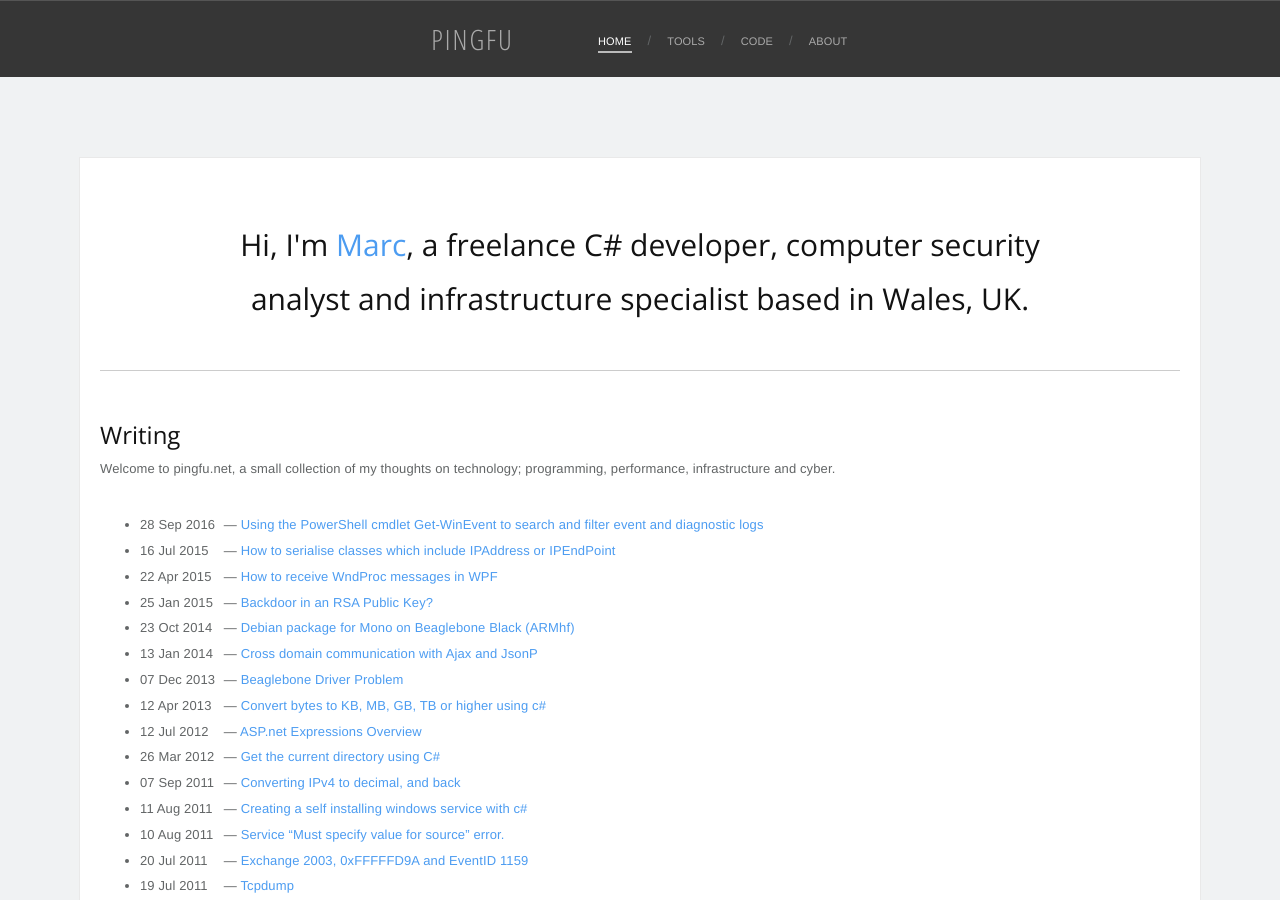
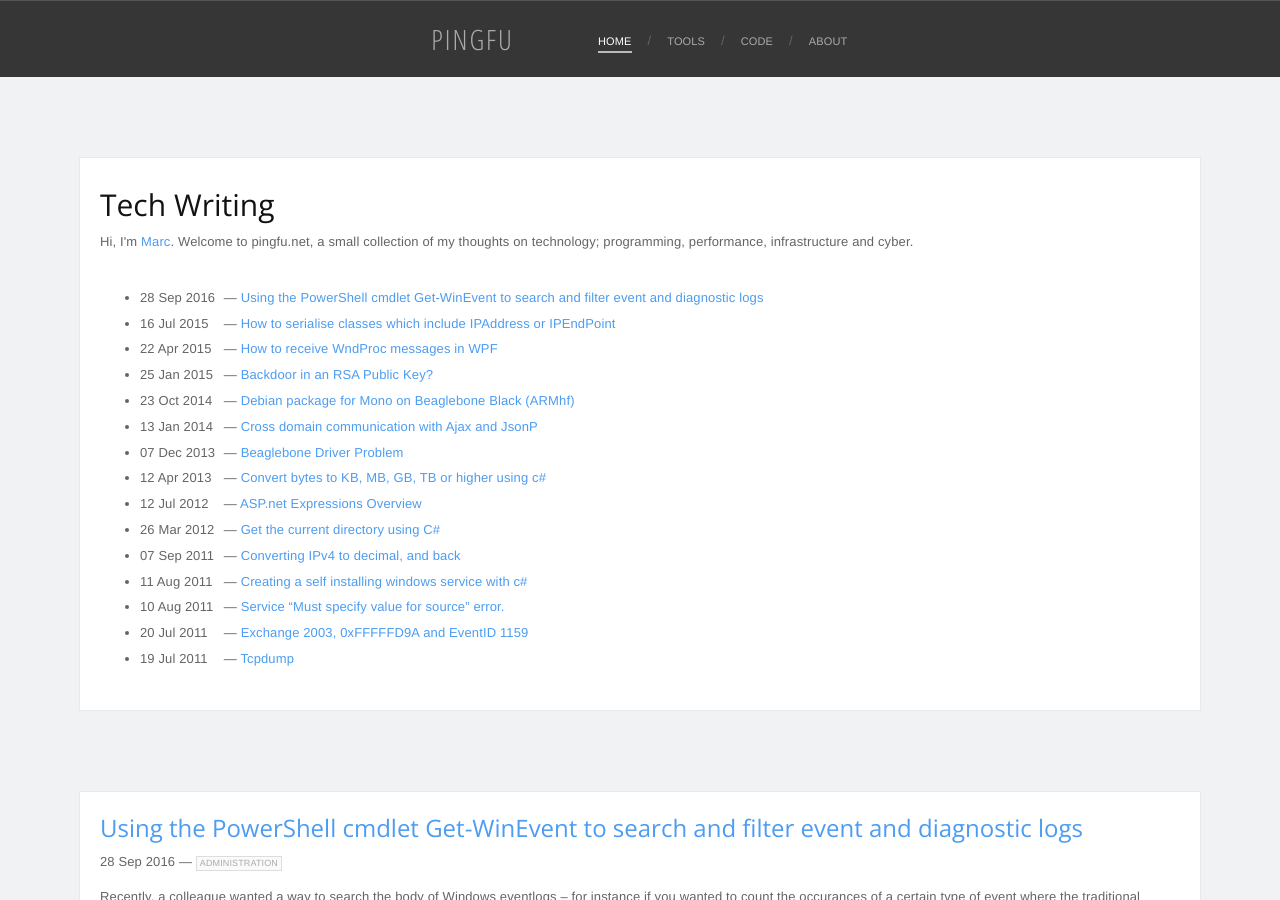
Before and after one commit to pingfu/pingfu.github.io, a Jekyll site: the page built from index.html, in a window 1280 px wide and 900 px high. Built offline with Jekyll 4.4.1, drawn with Linux system fonts in a browser that asks for light colours; nearby versions of some CDN libraries.

Commit message:
trimmed more fat from index.html

```diff
--- a/index.html
+++ b/index.html
@@ -8,15 +8,9 @@
 
 <section class="boxed">
 
-	<h1 id="about-me" class="text-align-center">
-		Hi, I'm <a href="./about" target="_blank">Marc</a>, a freelance C# developer, computer security analyst and infrastructure specialist based in Wales, UK.
-	</h1>
+	<h1>Tech Writing</h1>
 
-	<hr />
-
-	<h2>Writing</h2>
-
-	<p>Welcome to pingfu.net, a small collection of my thoughts on technology; programming, performance, infrastructure and cyber.</p>
+	<p>Hi, I'm <a href="/about">Marc</a>. Welcome to pingfu.net, a small collection of my thoughts on technology; programming, performance, infrastructure and cyber.</p>
 	<br />
 
 	<ul class="posts">
```
